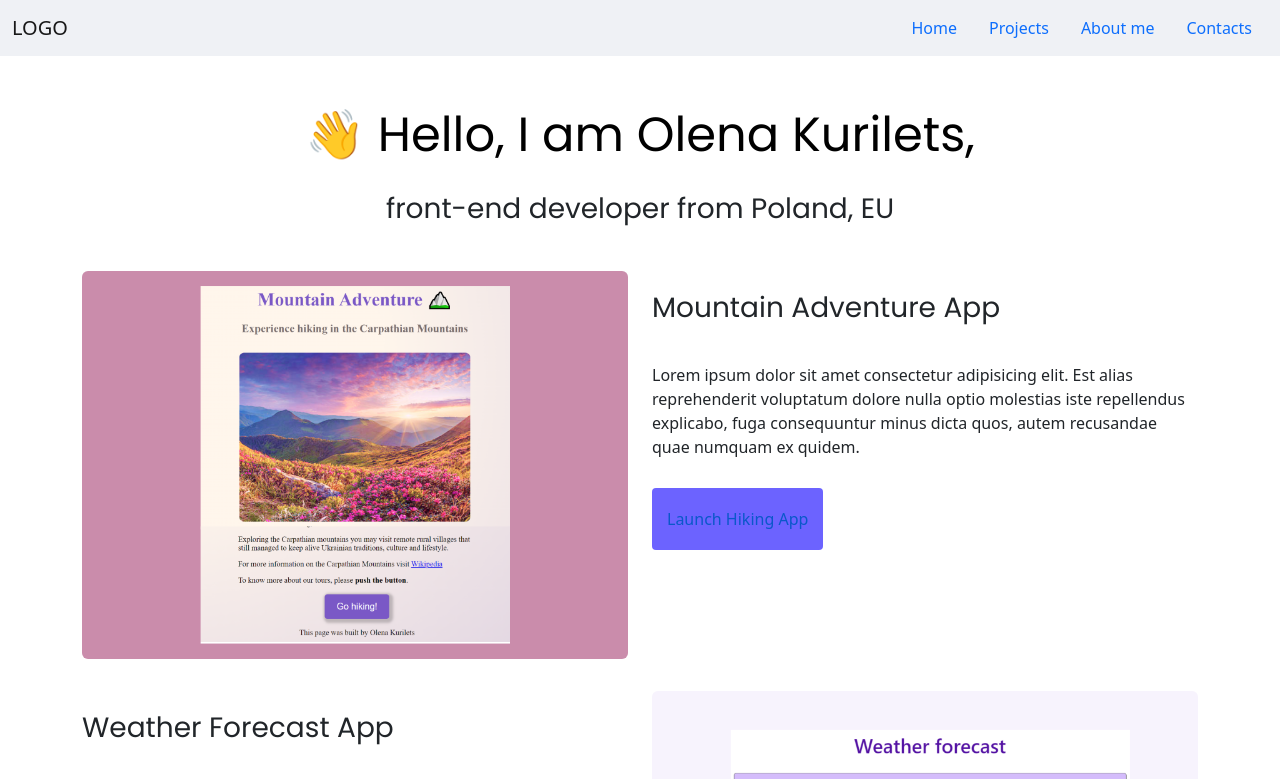
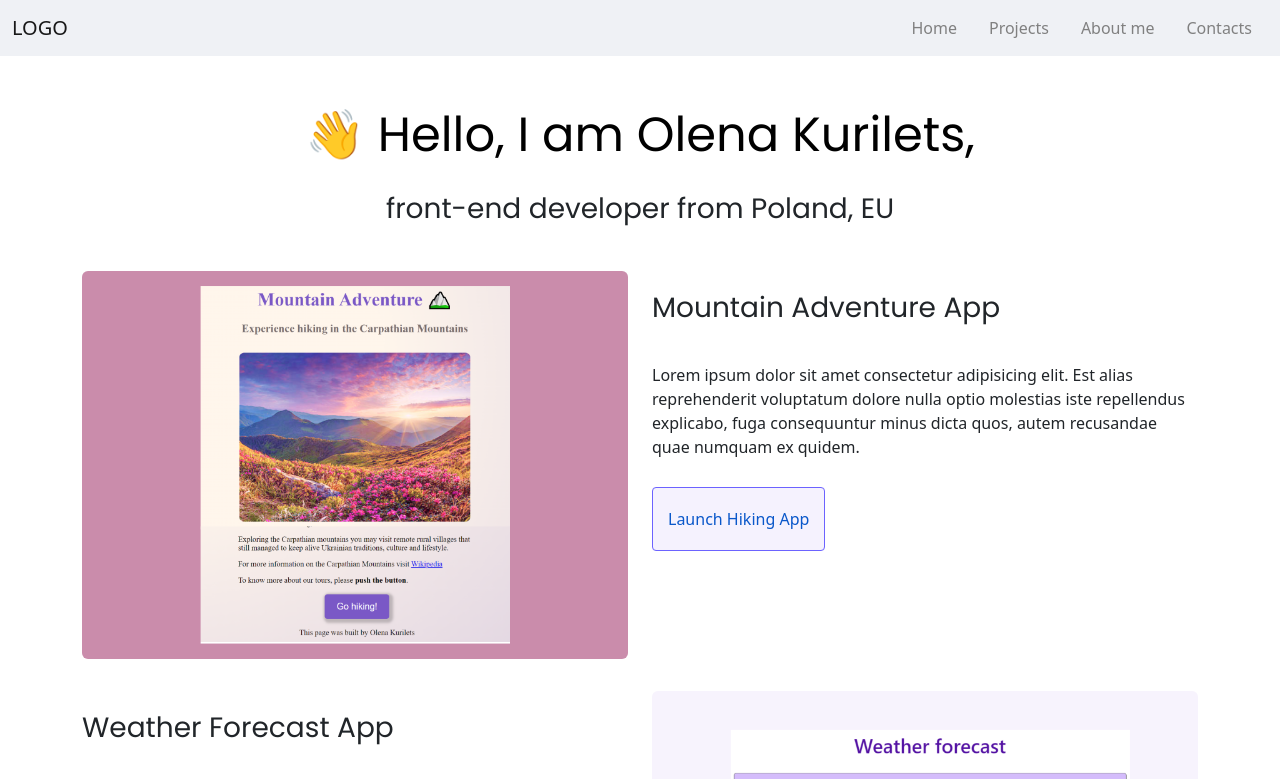
Before and after one commit to Elene-tech/project-portfolio, a plain HTML site: page index.html in a window 1280 px wide. In both pictures the pointer is over the link "Launch Hiking App". Shown: the top 779 px of the page. Drawn offline with nearby package versions, Linux system fonts and the light colour scheme.

Commit message:
added some css to the buttons and created new pages

```diff
--- a/css/style.css
+++ b/css/style.css
@@ -87,7 +87,14 @@ header {
   padding: 20px 15px;
   color: white;
   text-decoration: none;
+  cursor: pointer;
 }
+.primary-link:hover {
+  border: 1px solid #6c63ff;
+  background: #f5f2fe;
+  transition: 1s;
+}
+
 .pages {
   display: flex;
   justify-content: center;
@@ -125,3 +132,6 @@ header {
 .bg-light {
   background-color: rgb(239, 241, 245) !important;
 }
+.nav-link {
+  color: gray;
+}
```
Also changed, not shown: css/projects.css (added), projects.html (added).
